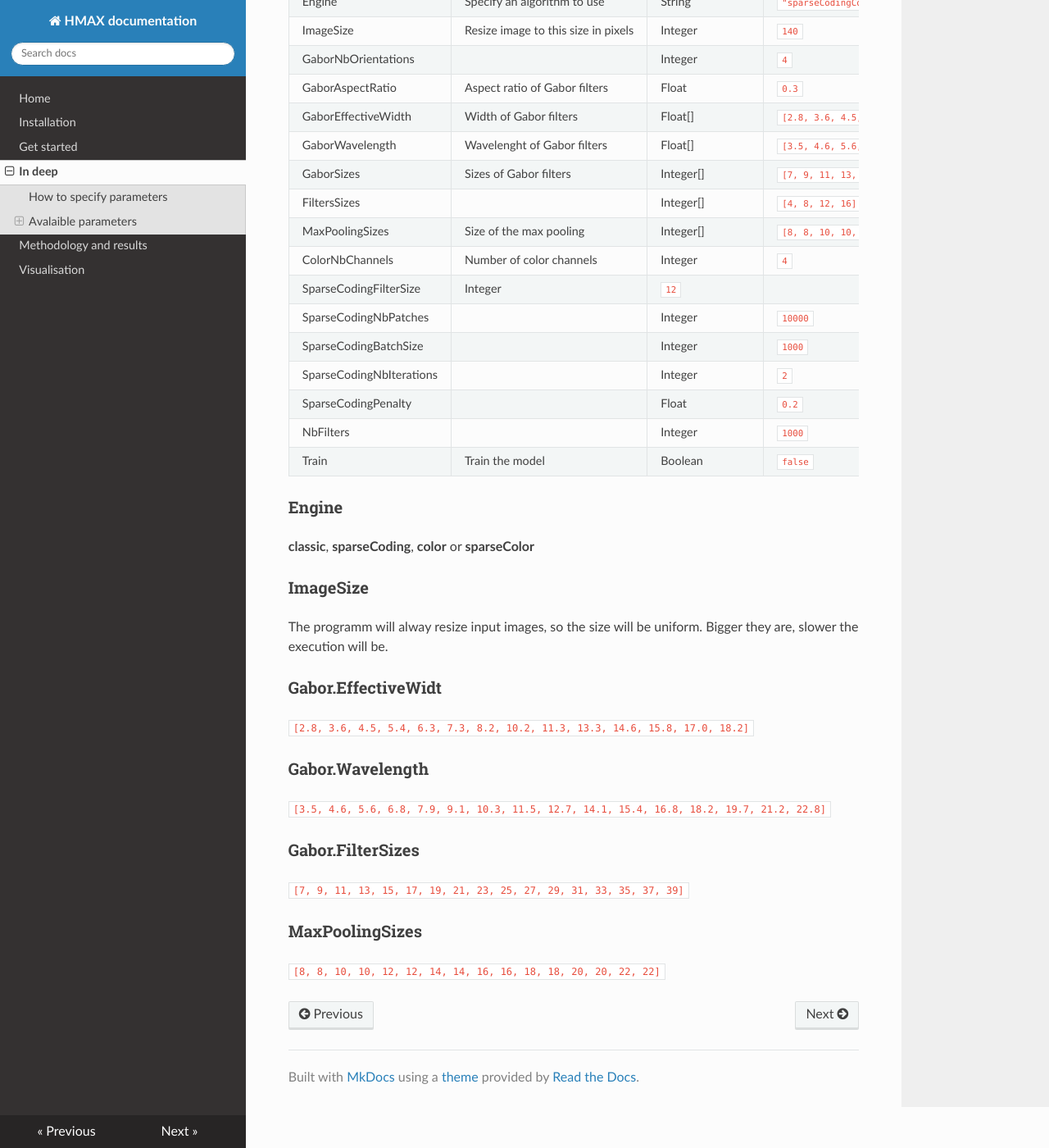
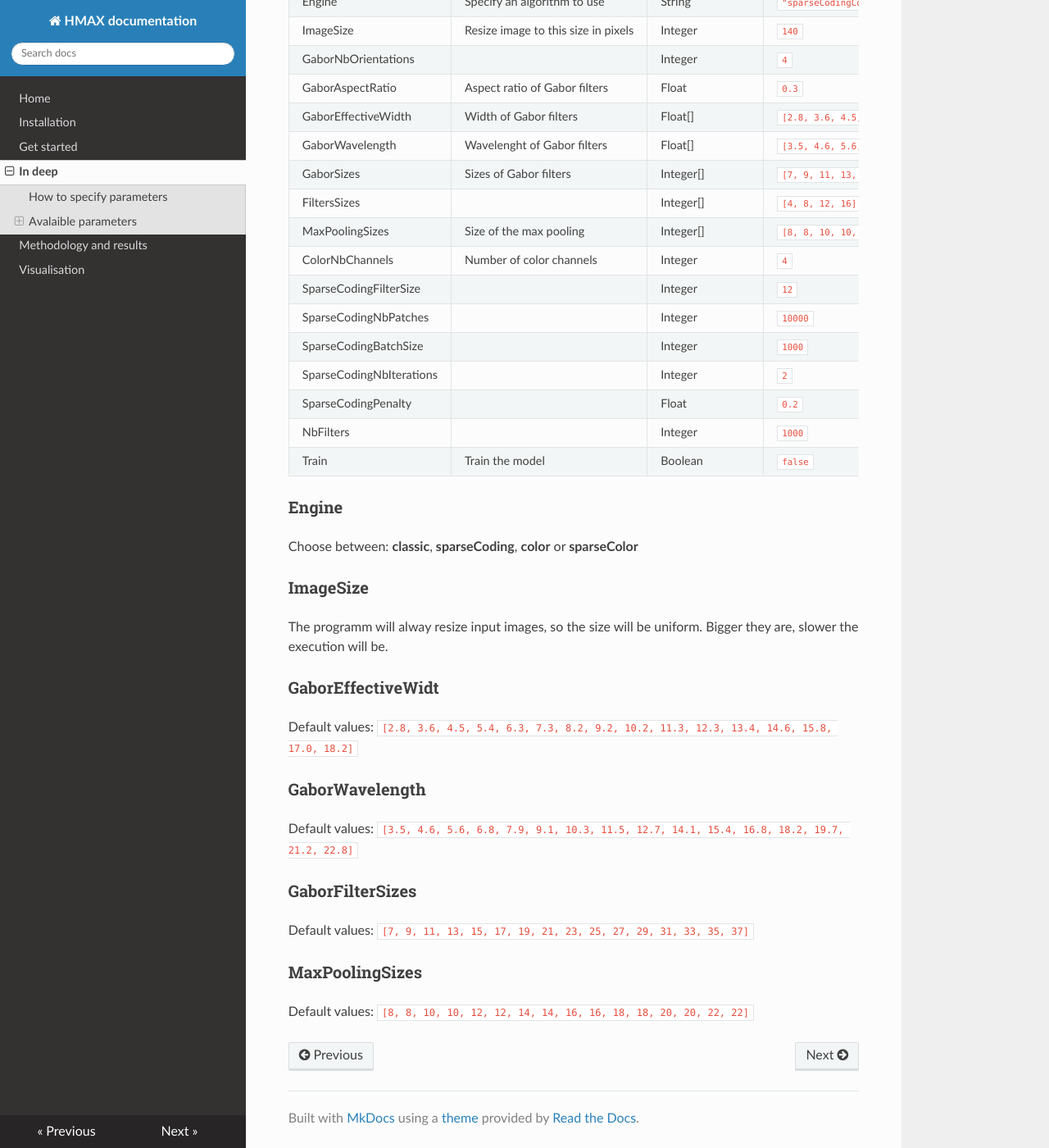
Before and after one commit to EEVCOM-Montpellier/hmax-documentation, an MkDocs documentation site: the page built from docs/indeep.md, in a window 1280 px wide and 1400 px high, scrolled down 904 px. Shown: the whole window at 82% size. Built offline with MkDocs 1.6.1, drawn with Linux system fonts in a browser that asks for light colours; nearby versions of some CDN libraries; old or Windows-style settings are respelled for this version of MkDocs.

Commit message:
Corrections

```diff
--- a/docs/indeep.md
+++ b/docs/indeep.md
@@ -40,7 +40,7 @@ But as we give the value `true` as an argument, it will overrive the default val
 | FiltersSizes              |                                     | Integer[]          | `[4, 8, 12, 16]`             |
 | MaxPoolingSizes           | Size of the max pooling             | Integer[]          | `[8, 8, 10, 10, ..., 22]`    |
 | ColorNbChannels           | Number of color channels            | Integer            | `4`                          |
-| SparseCodingFilterSize                                          | Integer            | `12`                         |
+| SparseCodingFilterSize    |                                     | Integer            | `12`                         |
 | SparseCodingNbPatches     |                                     | Integer            | `10000`                      |
 | SparseCodingBatchSize     |                                     | Integer            | `1000`                       |
 | SparseCodingNbIterations  |                                     | Integer            | `2`                          |
@@ -49,21 +49,20 @@ But as we give the value `true` as an argument, it will overrive the default val
 | Train                     | Train the model                     | Boolean            | `false`                      |
 
 
-
 ### Engine
-**classic**, **sparseCoding**, **color** or **sparseColor**
+Choose between: **classic**, **sparseCoding**, **color** or **sparseColor**
 
 ### ImageSize
 The programm will alway resize input images, so the size will be uniform. Bigger they are, slower the execution will be.
 
-### Gabor.EffectiveWidt
-`[2.8, 3.6, 4.5, 5.4, 6.3, 7.3, 8.2, 10.2, 11.3, 13.3, 14.6, 15.8, 17.0, 18.2]`
+### GaborEffectiveWidt
+Default values: `[2.8, 3.6, 4.5, 5.4, 6.3, 7.3, 8.2, 9.2, 10.2, 11.3, 12.3, 13.4, 14.6, 15.8, 17.0, 18.2]`
 
-### Gabor.Wavelength
-`[3.5, 4.6, 5.6, 6.8, 7.9, 9.1, 10.3, 11.5, 12.7, 14.1, 15.4, 16.8, 18.2, 19.7, 21.2, 22.8]`
+### GaborWavelength
+Default values: `[3.5, 4.6, 5.6, 6.8, 7.9, 9.1, 10.3, 11.5, 12.7, 14.1, 15.4, 16.8, 18.2, 19.7, 21.2, 22.8]`
 
-### Gabor.FilterSizes
-`[7, 9, 11, 13, 15, 17, 19, 21, 23, 25, 27, 29, 31, 33, 35, 37, 39]`
+### GaborFilterSizes
+Default values: `[7, 9, 11, 13, 15, 17, 19, 21, 23, 25, 27, 29, 31, 33, 35, 37]`
 
 ### MaxPoolingSizes
-`[8, 8, 10, 10, 12, 12, 14, 14, 16, 16, 18, 18, 20, 20, 22, 22]`
+Default values: `[8, 8, 10, 10, 12, 12, 14, 14, 16, 16, 18, 18, 20, 20, 22, 22]`
```
Also changed, not shown: docs/visualisation.md (+2 -0 lines).
